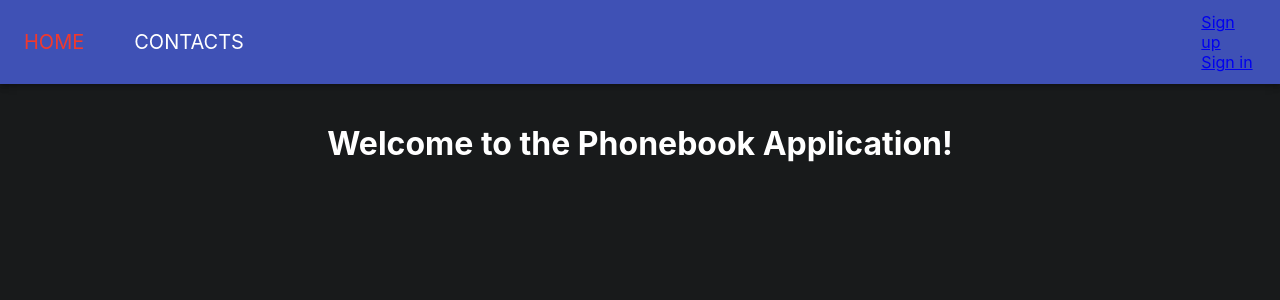
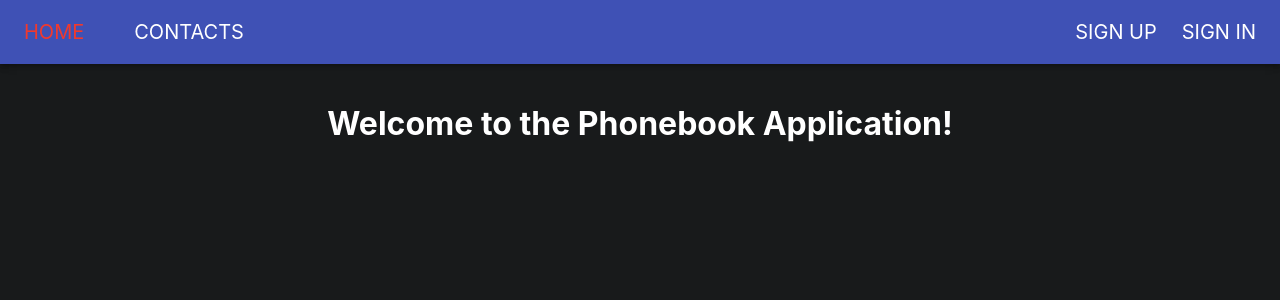
Before and after one commit to capricornus44/goit-react-hw-08-phonebook, a React (Create React App) app: page / in a window 1280 px wide. Shown: the top 300 px of the page. Built offline with nearby package versions, Linux system fonts and the light colour scheme.

Commit message:
Updated styles for authentication mennu

```diff
--- a/src/components/authMenu/AuthMenu.scss
+++ b/src/components/authMenu/AuthMenu.scss
@@ -1,21 +1,25 @@
-.auth_list {
+.auth-menu_list {
   display: flex;
   justify-content: space-between;
 }
 
-.auth_item:not(:last-child) {
+.auth-menu_item:not(:last-child) {
   margin-right: 25px;
 }
 
-.auth_link {
+.auth-menu_link {
   font-size: 1.25rem;
-  color: red;
+  color: #ffffff;
   text-decoration: none;
   text-transform: uppercase;
+  white-space: nowrap;
+
+  &--active {
+    color: #f1392d;
+  }
 
   &:focus,
-  &:hover,
-  &:active {
+  &:hover {
     outline: none;
     color: #f1392d;
     transition: all 350ms;
```
